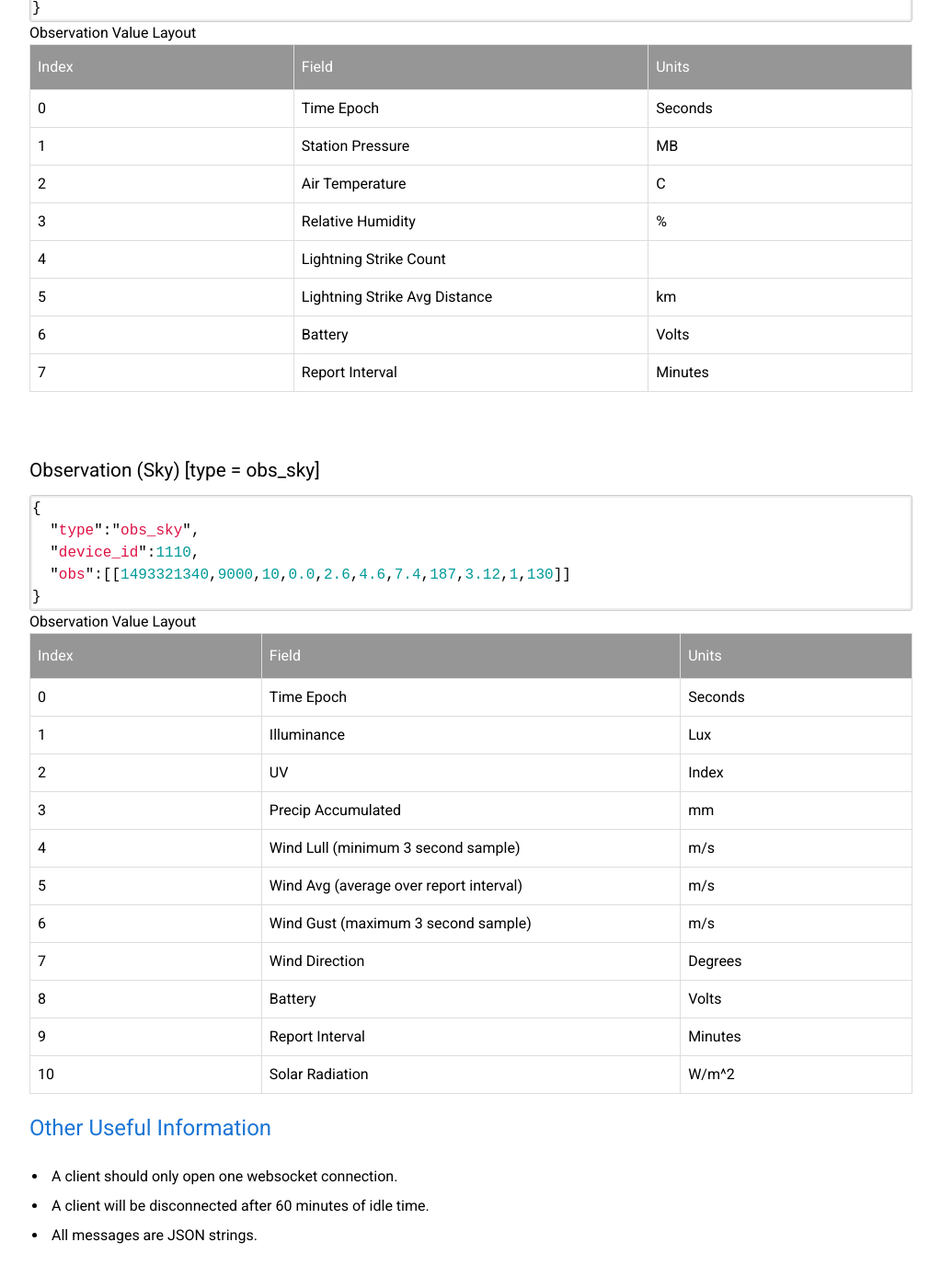
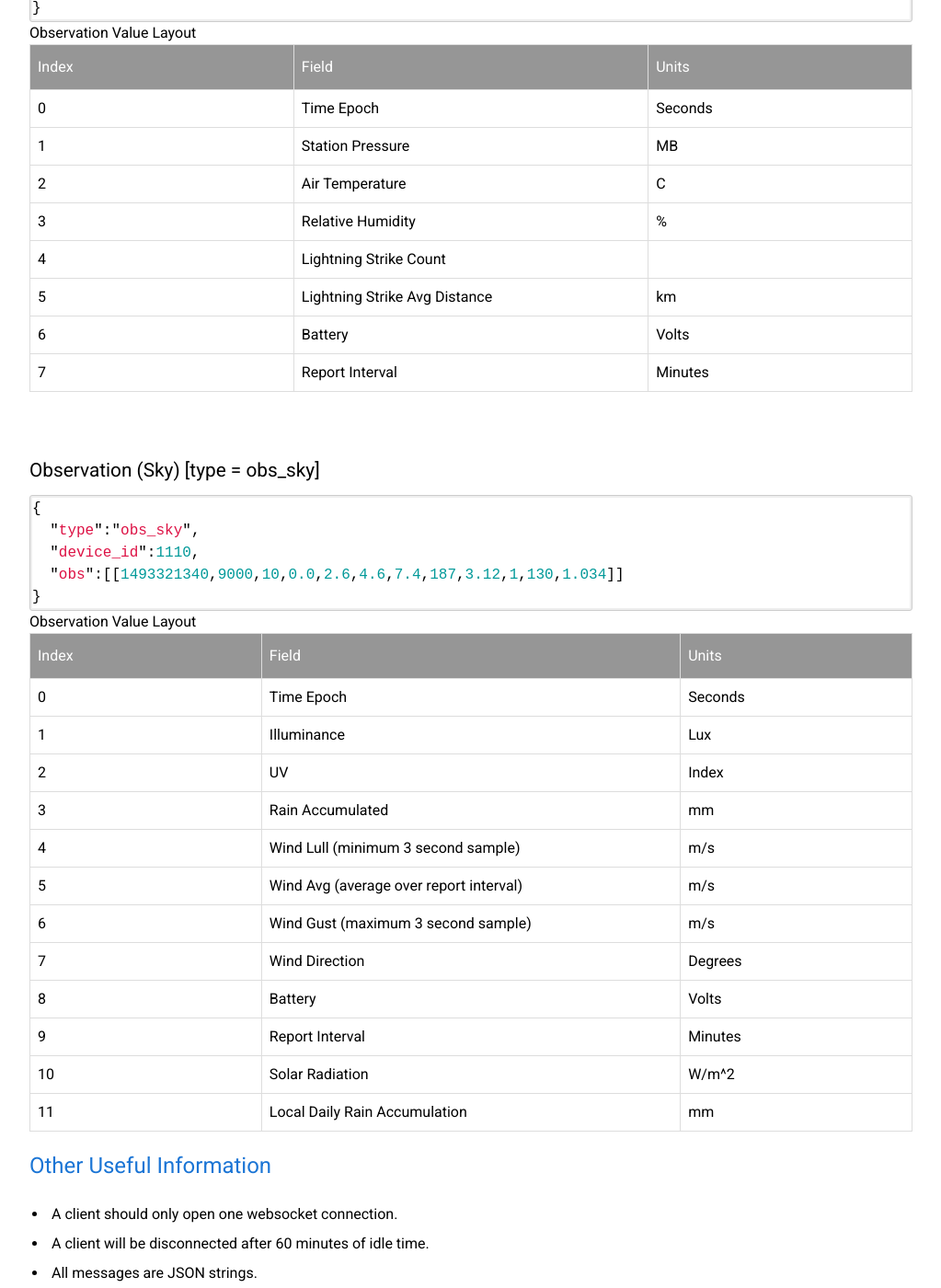
Before and after one commit to WeatherFlow/SmartWeather, a Jekyll site: the page built from api/ws.html, in a window 1280 px wide and 1400 px high, scrolled down 3839 px. Shown: the whole window at 92% size, without its empty margins (128-1151 px from the left). Built offline with Jekyll 4.4.1, drawn with Linux system fonts in a browser that asks for light colours; nearby versions of some CDN libraries; before the commit the page ends 5198 px from its top, so only the background shows below that.

Commit message:
Added Local Daily Rain Accumulation for Sky

```diff
--- a/api/ws.html
+++ b/api/ws.html
@@ -255,7 +255,7 @@ Observation Value Layout
 {
   "type":"obs_sky",
   "device_id":1110,
-  "obs":[[1493321340,9000,10,0.0,2.6,4.6,7.4,187,3.12,1,130]]
+  "obs":[[1493321340,9000,10,0.0,2.6,4.6,7.4,187,3.12,1,130,1.034]]
 }
 {% endhighlight %}
 </div>
@@ -265,7 +265,7 @@ Observation Value Layout
   <tr><td>0</td><td>Time Epoch</td><td>Seconds</td></tr>
   <tr><td>1</td><td>Illuminance</td><td>Lux</td></tr>
   <tr><td>2</td><td>UV</td><td>Index</td></tr>
-  <tr><td>3</td><td>Precip Accumulated</td><td>mm</td></tr>
+  <tr><td>3</td><td>Rain Accumulated</td><td>mm</td></tr>
   <tr><td>4</td><td>Wind Lull (minimum 3 second sample)</td><td>m/s</td></tr>
   <tr><td>5</td><td>Wind Avg (average over report interval)</td><td>m/s</td></tr>
   <tr><td>6</td><td>Wind Gust (maximum 3 second sample)</td><td>m/s</td></tr>
@@ -273,6 +273,7 @@ Observation Value Layout
   <tr><td>8</td><td>Battery</td><td>Volts</td></tr>
   <tr><td>9</td><td>Report Interval</td><td>Minutes</td></tr>
   <tr><td>10</td><td>Solar Radiation</td><td>W/m^2</td></tr>
+  <tr><td>11</td><td>Local Daily Rain Accumulation</td><td>mm</td></tr>
 </table>
 
 
```
